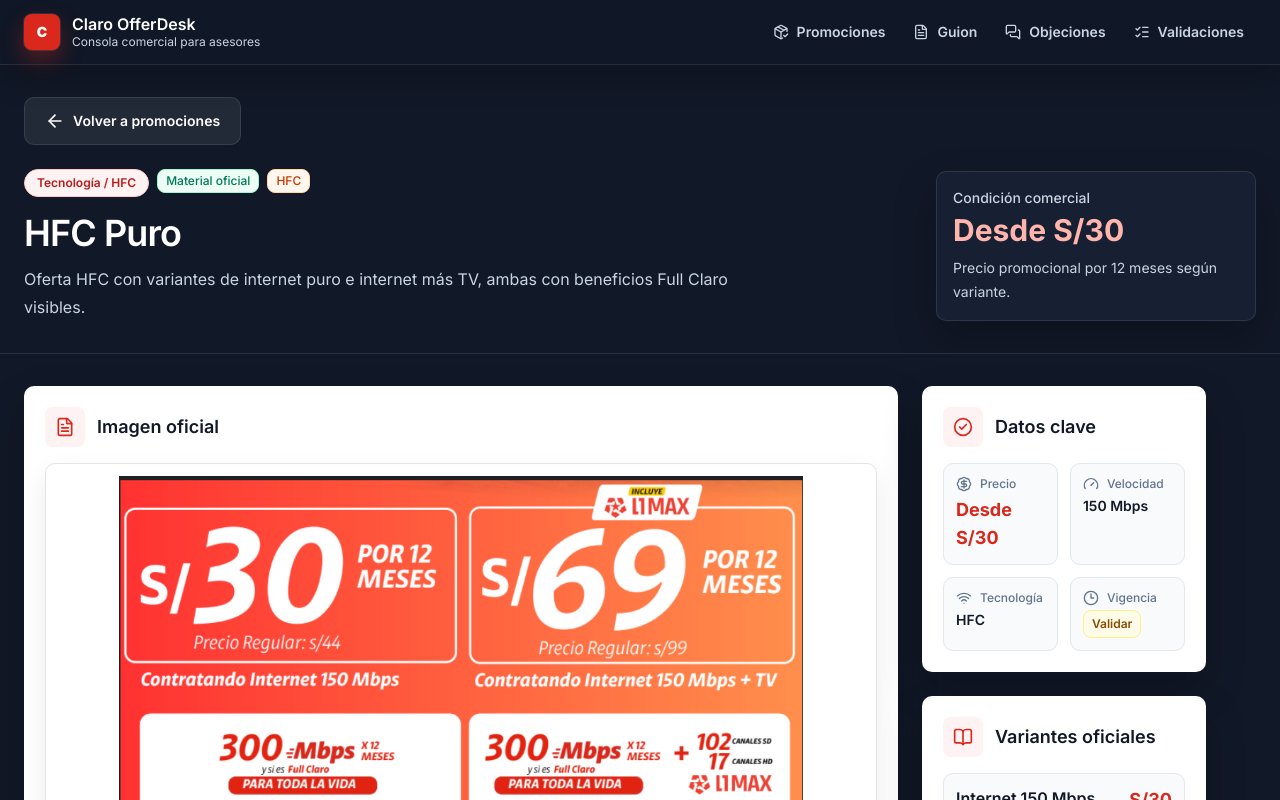
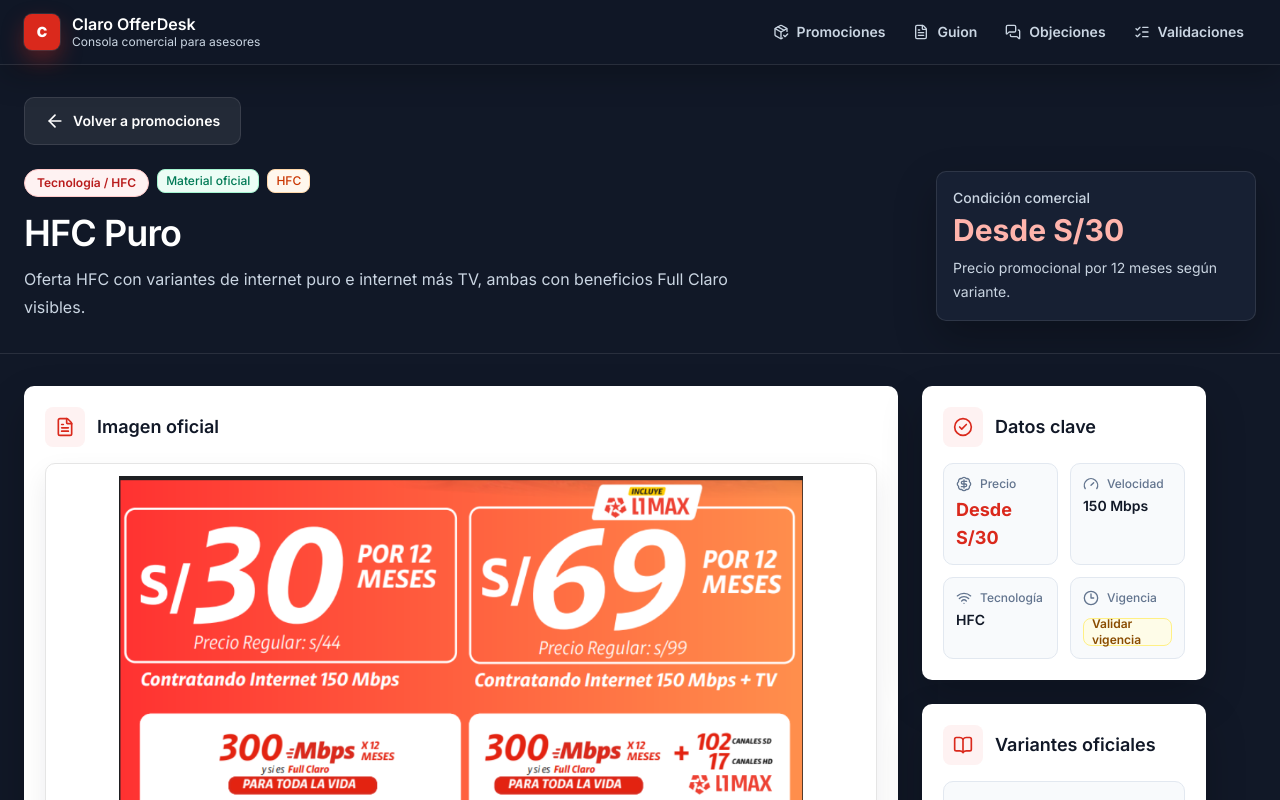
Before and after one commit to Paul-FloresPerez/claro-offerdesk, a Next.js app: page /ofertas/hfc-puro in a window 1280 px wide. Shown: the top 800 px of the page. Built offline with nearby package versions, Linux system fonts and the light colour scheme.

Commit message:
VERSION FINAL

```diff
--- a/src/app/ofertas/[id]/page.tsx
+++ b/src/app/ofertas/[id]/page.tsx
@@ -155,13 +155,9 @@
               <Fact
                 icon={Wifi}
                 label="Tecnología"
-                value={formatDisplayValue(oferta.tecnologia.join(", "))}
+                value={oferta.tecnologia.join(", ")}
               />
-              <Fact
-                icon={Clock3}
-                label="Vigencia"
-                value={formatDisplayValue(oferta.vigencia)}
-              />
+              <Fact icon={Clock3} label="Vigencia" value={oferta.vigencia} />
             </div>
           </Panel>
 
@@ -275,7 +271,7 @@
   value: string;
   strong?: boolean;
 }) {
-  const isValidationBadge = value === "Validar";
+  const isValidationBadge = value.startsWith("Validar");
 
   return (
     <div className="rounded-lg border border-slate-200 bg-slate-50 p-3">
@@ -285,7 +281,7 @@
       </div>
       {isValidationBadge ? (
         <span className="inline-flex h-7 items-center rounded-md border border-yellow-200 bg-yellow-50 px-2 text-xs font-semibold text-yellow-800">
-          Validar
+          {value}
         </span>
       ) : (
         <p
@@ -301,10 +297,6 @@
       )}
     </div>
   );
-}
-
-function formatDisplayValue(value: string) {
-  return value.replaceAll("Por confirmar", "Validar");
 }
 
 function BulletList({ items, icon }: { items: string[]; icon: "check" | "alert" }) {
--- a/src/components/common/StatusBadge.tsx
+++ b/src/components/common/StatusBadge.tsx
@@ -18,13 +18,14 @@
   "HFC Plus": "border-indigo-200 bg-indigo-50 text-indigo-700",
   FTTH: "border-emerald-200 bg-emerald-50 text-emerald-700",
   Móvil: "border-sky-200 bg-sky-50 text-sky-700",
-  "Por confirmar": "border-neutral-200 bg-neutral-100 text-neutral-600",
+  "Validar tecnología": "border-yellow-200 bg-yellow-50 text-yellow-800",
 };
 
 const categoryClasses: Record<CategoriaOferta, string> = {
+  "Oferta base": "border-red-200 bg-red-50 text-[#B91C1C]",
   Hogar: "border-red-200 bg-red-50 text-[#B91C1C]",
-  HFC: "border-orange-200 bg-orange-50 text-orange-700",
-  "Promoción especial": "border-yellow-200 bg-yellow-50 text-yellow-800",
+  "Tecnología / HFC": "border-orange-200 bg-orange-50 text-orange-700",
+  "Promociones especiales": "border-yellow-200 bg-yellow-50 text-yellow-800",
   "Línea Móvil": "border-sky-200 bg-sky-50 text-sky-700",
 };
 
@@ -37,14 +38,12 @@
 }
 
 export function TechnologyBadge({ tecnologia }: { tecnologia: TecnologiaOferta }) {
-  const label = tecnologia === "Por confirmar" ? "Validar" : tecnologia;
-
   return (
     <Badge
       variant="outline"
       className={cn("h-6 rounded-md", technologyClasses[tecnologia])}
     >
-      {label}
+      {tecnologia}
     </Badge>
   );
 }
--- a/src/components/offers/OfferCard.tsx
+++ b/src/components/offers/OfferCard.tsx
@@ -18,7 +18,7 @@
 };
 
 const categoryTone: Record<string, string> = {
-  "Catálogo general": "border-red-200 bg-red-50 text-[#B91C1C]",
+  "Oferta base": "border-red-200 bg-red-50 text-[#B91C1C]",
   Hogar: "border-slate-200 bg-slate-50 text-slate-700",
   "Tecnología / HFC": "border-orange-200 bg-orange-50 text-orange-700",
   "Promociones especiales": "border-yellow-200 bg-yellow-50 text-yellow-800",
--- a/src/components/offers/OffersExplorer.tsx
+++ b/src/components/offers/OffersExplorer.tsx
@@ -83,7 +83,7 @@
             </div>
             <p className="text-sm leading-6 text-slate-600">
               Filtra por nombre, categoría, precio, velocidad, tecnología o
-              beneficio cargado en el catálogo estático.
+              beneficio cargado en las promociones.
             </p>
           </div>
           <Button variant="outline" onClick={resetFilters}>
@@ -166,7 +166,7 @@
               {filtered.length} ofertas encontradas
             </h2>
             <p className="text-sm text-slate-300">
-              Oferta Regular aparece primero como catálogo general oficial.
+              Oferta Regular aparece primero como oferta base / condición regular.
             </p>
           </div>
           {category !== allCategory ? (
@@ -180,7 +180,7 @@
           <div className="rounded-lg border border-[#DA291C]/25 bg-[linear-gradient(135deg,rgba(255,255,255,0.98),rgba(255,245,244,0.95))] p-3 shadow-[0_18px_42px_rgba(0,0,0,0.22)]">
             <div className="mb-3 flex items-center gap-2 text-sm font-semibold text-[#B91C1C]">
               <Database className="h-4 w-4" />
-              Catálogo regular destacado
+              Oferta base destacada
             </div>
             <div className="grid gap-5 md:grid-cols-2 xl:grid-cols-4">
               <OfferCard oferta={regular} featured />
--- a/src/components/offers/PromoCard.tsx
+++ b/src/components/offers/PromoCard.tsx
@@ -11,7 +11,7 @@
 };
 
 const categoryTone: Record<string, "red" | "slate" | "yellow" | "blue" | "orange"> = {
-  "Catálogo general": "red",
+  "Oferta base": "red",
   Hogar: "slate",
   "Tecnología / HFC": "orange",
   "Promociones especiales": "yellow",
@@ -22,14 +22,14 @@
   const cover = getOfertaCover(oferta);
   const isOneSol = oferta.id === "promo-1-sol";
   const visibleTechnologies = oferta.tecnologia.filter(
-    (tecnologia) => tecnologia !== "Por confirmar"
+    (tecnologia) => tecnologia !== "Validar tecnología"
   );
   const shouldValidateConditions =
     visibleTechnologies.length !== oferta.tecnologia.length;
   const showVelocity =
     oferta.velocidad &&
     oferta.velocidad !== "No aplica" &&
-    oferta.velocidad !== "Por confirmar";
+    !oferta.velocidad.startsWith("Validar");
 
   return (
     <article
--- a/src/data/ofertas.ts
+++ b/src/data/ofertas.ts
@@ -7,7 +7,7 @@
   | "HFC Plus"
   | "FTTH"
   | "Móvil"
-  | "Por confirmar";
+  | "Validar tecnología";
 
 export type OfertaMediaAdicional = {
   titulo: string;
@@ -50,7 +50,7 @@
 };
 
 export const categoriasOferta = [
-  "Catálogo general",
+  "Oferta base",
   "Hogar",
   "Tecnología / HFC",
   "Promociones especiales",
@@ -62,7 +62,7 @@
   "HFC Plus",
   "FTTH",
   "Móvil",
-  "Por confirmar",
+  "Validar tecnología",
 ];
 
 export const estadosOferta: EstadoOferta[] = [
@@ -81,31 +81,31 @@
   {
     id: "oferta-regular",
     nombre: "Oferta Regular",
-    categoria: "Catálogo general",
-    precio: "Catálogo oficial",
+    categoria: "Oferta base",
+    precio: "Oferta base / condición regular",
     detallePrecio:
-      "Ver catálogo oficial de la imagen para precios One Play, Two Play y Three Play.",
+      "Ver material oficial de la imagen para precios One Play, Two Play y Three Play.",
     velocidad: "Según plan",
     tecnologia: ["HFC", "HFC Plus", "FTTH"],
     vigencia: "Junio 2026",
     estado: "material-oficial",
     resumen:
-      "Catálogo general con precios oficiales para One Play, Two Play y Three Play.",
+      "Oferta base con precios oficiales para One Play, Two Play y Three Play.",
     media: {
       principal: "/ofertas/Oferta-Regular.png",
     },
     beneficios: [
-      "Catálogo oficial para comparar One Play, Two Play y Three Play.",
+      "Material oficial para comparar One Play, Two Play y Three Play.",
       "Argumentos clave visibles en la imagen oficial.",
       "Material de uso interno para asesoría comercial.",
     ],
     aplicaPara: [
-      "Clientes que requieren comparar planes del catálogo regular.",
-      "One Play, Two Play y Three Play según catálogo oficial.",
+      "Clientes que requieren comparar planes de la oferta regular.",
+      "One Play, Two Play y Three Play según material oficial.",
     ],
     restricciones: [
       "Validar condiciones comerciales vigentes.",
-      "No transcribir ni modificar precios fuera del catálogo oficial.",
+      "No transcribir ni modificar precios fuera del material oficial.",
       "Material de uso interno.",
     ],
     validaciones: [
@@ -115,7 +115,7 @@
       "Validar tipo de plan: One Play, Two Play o Three Play.",
     ],
     fraseVenta:
-      "Podemos revisar el catálogo regular oficial y elegir el tipo de plan que mejor calce con su necesidad, validando cobertura y tecnología antes de avanzar.",
+      "Podemos revisar la oferta base y elegir el tipo de plan que mejor calce con su necesidad, validando cobertura y tecnología antes de avanzar.",
   },
   {
     id: "oferta-basico",
@@ -124,8 +124,8 @@
     precio: "S/39.50",
     detallePrecio: "Al mes x 4 meses. Precio regular: S/69.",
     velocidad: "200 Mbps",
-    tecnologia: ["Por confirmar"],
-    vigencia: "Por confirmar",
+    tecnologia: ["Validar tecnología"],
+    vigencia: "Validar vigencia",
     estado: "material-oficial",
     resumen:
       "1 Play de 200 Mbps con precio promocional y beneficios Full Claro visibles en la imagen oficial.",
@@ -155,8 +155,8 @@
     precio: "S/55",
     detallePrecio: "Al mes x 6 meses. Precio regular: S/89.",
     velocidad: "400 Mbps",
-    tecnologia: ["Por confirmar"],
-    vigencia: "Por confirmar",
+    tecnologia: ["Validar tecnología"],
+    vigencia: "Validar vigencia",
     estado: "material-oficial",
     resumen:
       "1 Play de 400 Mbps con repetidor y beneficios adicionales visibles en la imagen oficial.",
@@ -188,8 +188,8 @@
     detallePrecio:
       "850 Mbps: S/55 x 4 meses. 1000 Mbps: S/59.90 x 6 meses.",
     velocidad: "850 Mbps / 1000 Mbps",
-    tecnologia: ["Por confirmar"],
-    vigencia: "Por confirmar",
+    tecnologia: ["Validar tecnología"],
+    vigencia: "Validar vigencia",
     estado: "material-oficial",
     resumen:
       "Promoción de mayor velocidad con dos variantes y beneficios visibles en el material oficial.",
@@ -238,7 +238,7 @@
     detallePrecio: "Precio promocional por 12 meses según variante.",
     velocidad: "150 Mbps",
     tecnologia: ["HFC"],
-    vigencia: "Por confirmar",
+    vigencia: "Validar vigencia",
     estado: "material-oficial",
     resumen:
       "Oferta HFC con variantes de internet puro e internet más TV, ambas con beneficios Full Claro visibles.",
@@ -287,8 +287,8 @@
     precio: "Desde S/42",
     detallePrecio: "Precios promocionales x 3 primeros meses; luego según plan.",
     velocidad: "300 Mbps a 1500 Mbps Pro",
-    tecnologia: ["FTTH", "Por confirmar"],
-    vigencia: "Por confirmar",
+    tecnologia: ["FTTH", "Validar tecnología"],
+    vigencia: "Validar vigencia",
     estado: "validar",
     resumen:
       "Oferta 2 Play con varias velocidades, telefonía incluida y precios posteriores visibles en la imagen oficial.",
@@ -380,7 +380,7 @@
     detallePrecio: "x 2 meses. Precio regular: S/89.",
     velocidad: "Fibra 400 Mbps",
     tecnologia: ["FTTH"],
-    vigencia: "Por confirmar",
+    vigencia: "Validar vigencia",
     estado: "validar",
     resumen:
       "Promoción de fibra con ciudades incluidas dentro de la misma imagen oficial.",
@@ -420,7 +420,7 @@
     detallePrecio: "Planes Max y Max Ilimitados según imágenes oficiales.",
     velocidad: "No aplica",
     tecnologia: ["Móvil"],
-    vigencia: "Por confirmar",
+    vigencia: "Validar vigencia",
     estado: "material-oficial",
     resumen:
       "Planes móviles con material adicional para Planes Max y Planes Max Ilimitados.",
```
